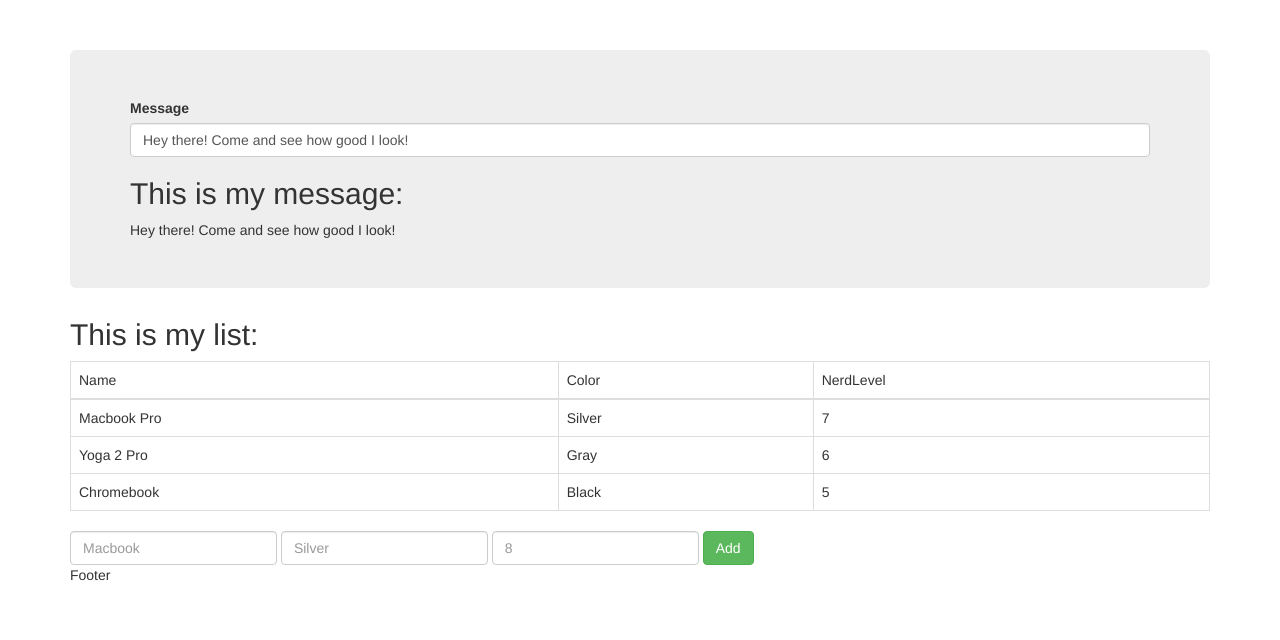
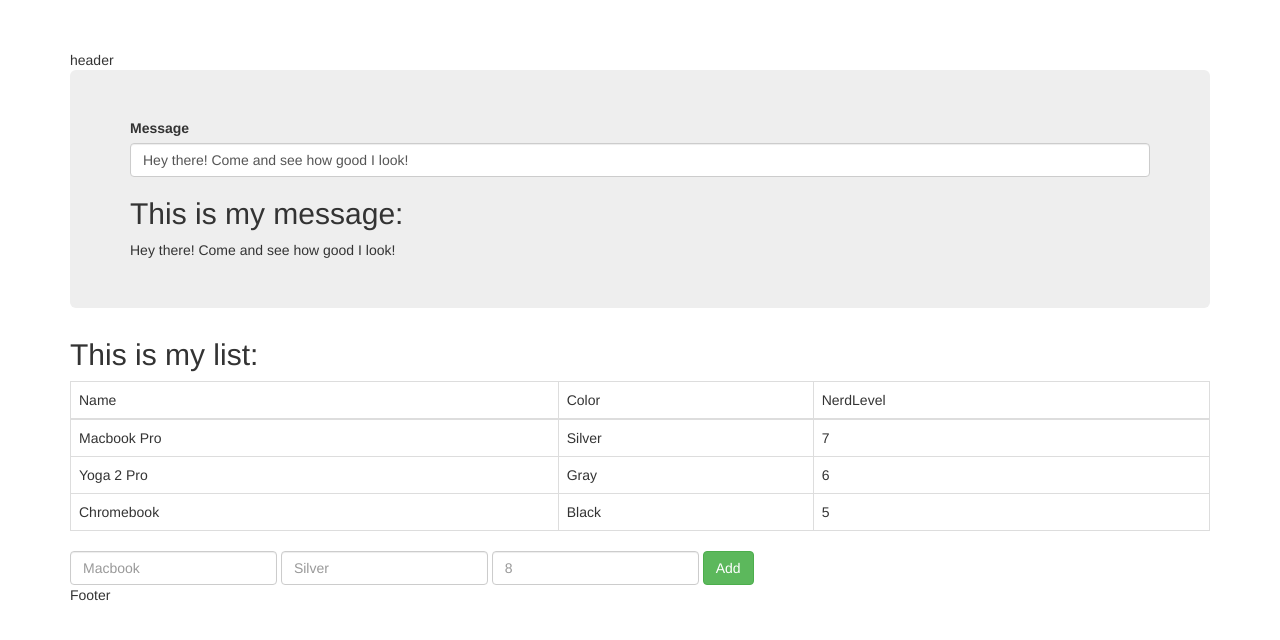
Before and after one commit to Mithrakalaiselvan/CommonRepo, a website: page public/index.html in a window 1280 px wide. Drawn offline with nearby package versions, Linux system fonts and the light colour scheme.

Commit message:
added header

```diff
--- a/public/index.html
+++ b/public/index.html
@@ -16,6 +16,9 @@
 <script src="js/app.js"></script>
 </head>
 <body class="container" ng-app="firstApp" ng-controller="mainController as main">
+<header>
+ header
+ </header>
 <div class="jumbotron">
 <div class="form-group">
 <label>Message</label>
```
